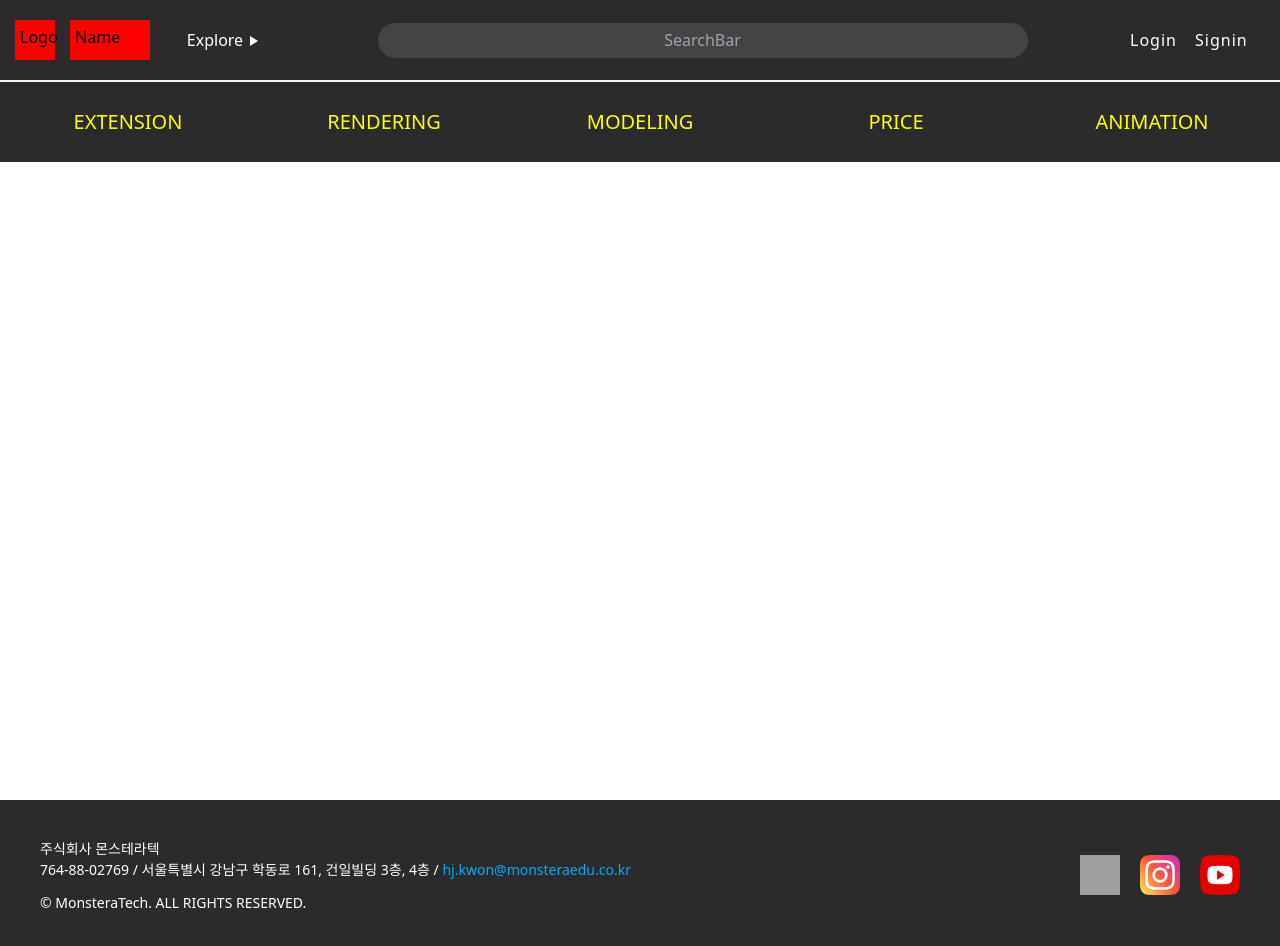
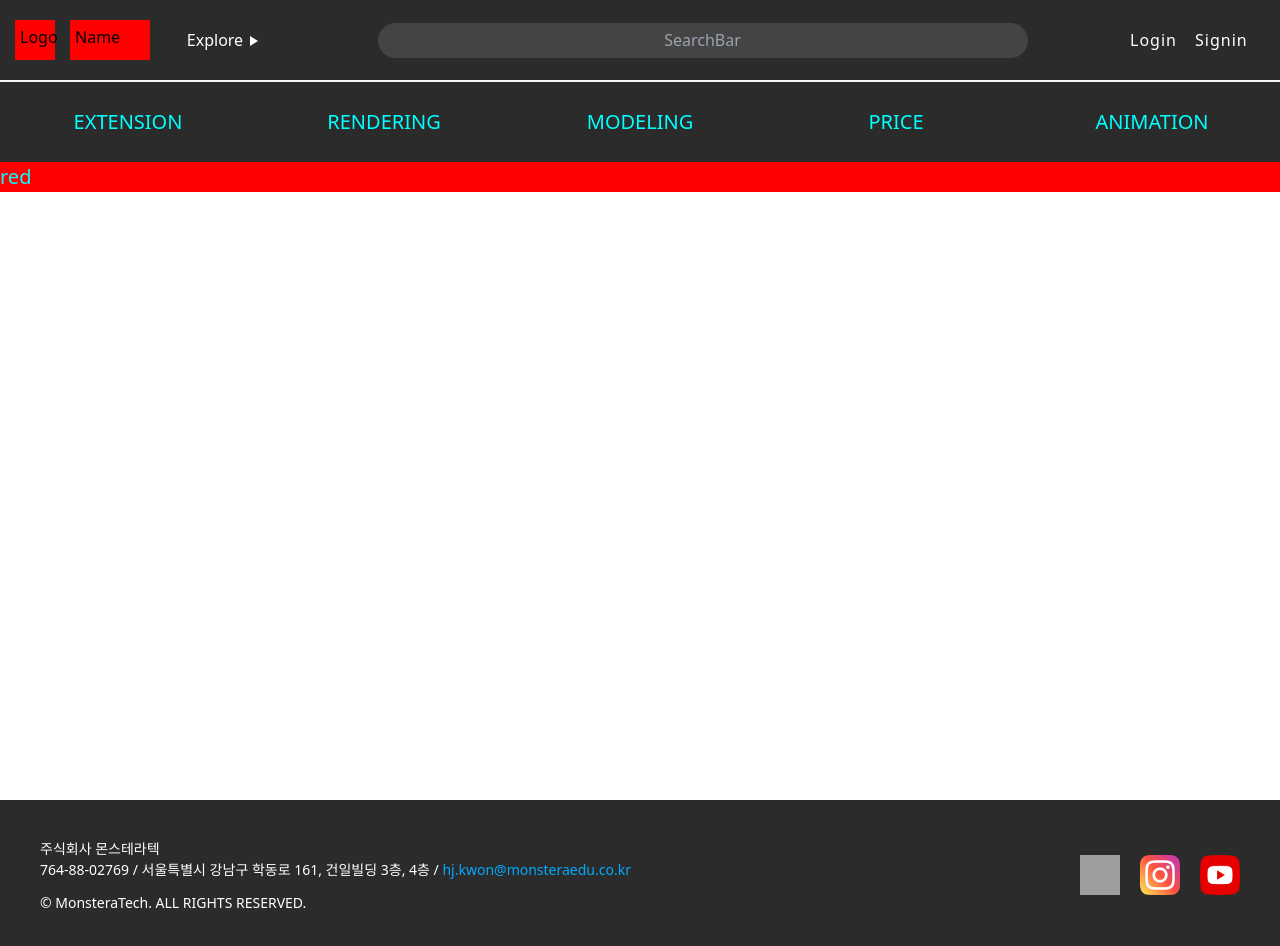
Before and after one commit to kang98kang/3DAssetTrading, a Next.js app: page /explore in a window 1280 px wide. Shown: the top 946 px of the page. Built offline with nearby package versions, Linux system fonts and the light colour scheme; grey boxes are pictures that could not be loaded.

Commit message:
Map explore menus

```diff
--- a/app/explore/explorepage.module.css
+++ b/app/explore/explorepage.module.css
@@ -2,7 +2,7 @@
   background-color: white;
   margin-top: 80px;
   min-height: calc(100vh - 80px);
-  color: yellow;
+  color: cyan;
   font-size: 20px;
   height: auto;
 }
@@ -23,32 +23,8 @@
   align-items: center;
 }
 
-.filter1 {
+.filter {
   display: flex;
   flex: 1;
   justify-content: center;
 }
-
-.filter2 {
-  display: flex;
-  flex: 1;
-  justify-content: center;
-}
-
-.filter3 {
-  display: flex;
-  flex: 1;
-  justify-content: center;
-}
-
-.filter4 {
-  display: flex;
-  flex: 1;
-  justify-content: center;
-}
-
-.filter5 {
-  display: flex;
-  flex: 1;
-  justify-content: center;
-}
--- a/app/explore/page.js
+++ b/app/explore/page.js
@@ -1,16 +1,18 @@
 import styles from "./explorepage.module.css";
 
 export default function Explore() {
+  const filters = ["EXTENSION", "RENDERING", "MODELING", "PRICE", "ANIMATION"];
   return (
     <div className={styles.dummy}>
       <div className={styles.divisionline}></div>
       <div className={styles.nav}>
-        <div className={styles.filter1}>EXTENSION</div>
-        <div className={styles.filter2}>RENDERING</div>
-        <div className={styles.filter3}>MODELING</div>
-        <div className={styles.filter4}>PRICE</div>
-        <div className={styles.filter5}>ANIMATION</div>
+        {filters.map((filter, index) => (
+          <div key={index} className={styles.filter}>
+            {filter}
+          </div>
+        ))}
       </div>
+      <div style={{ backgroundColor: "red" }}>red</div>
     </div>
   );
 }
```
